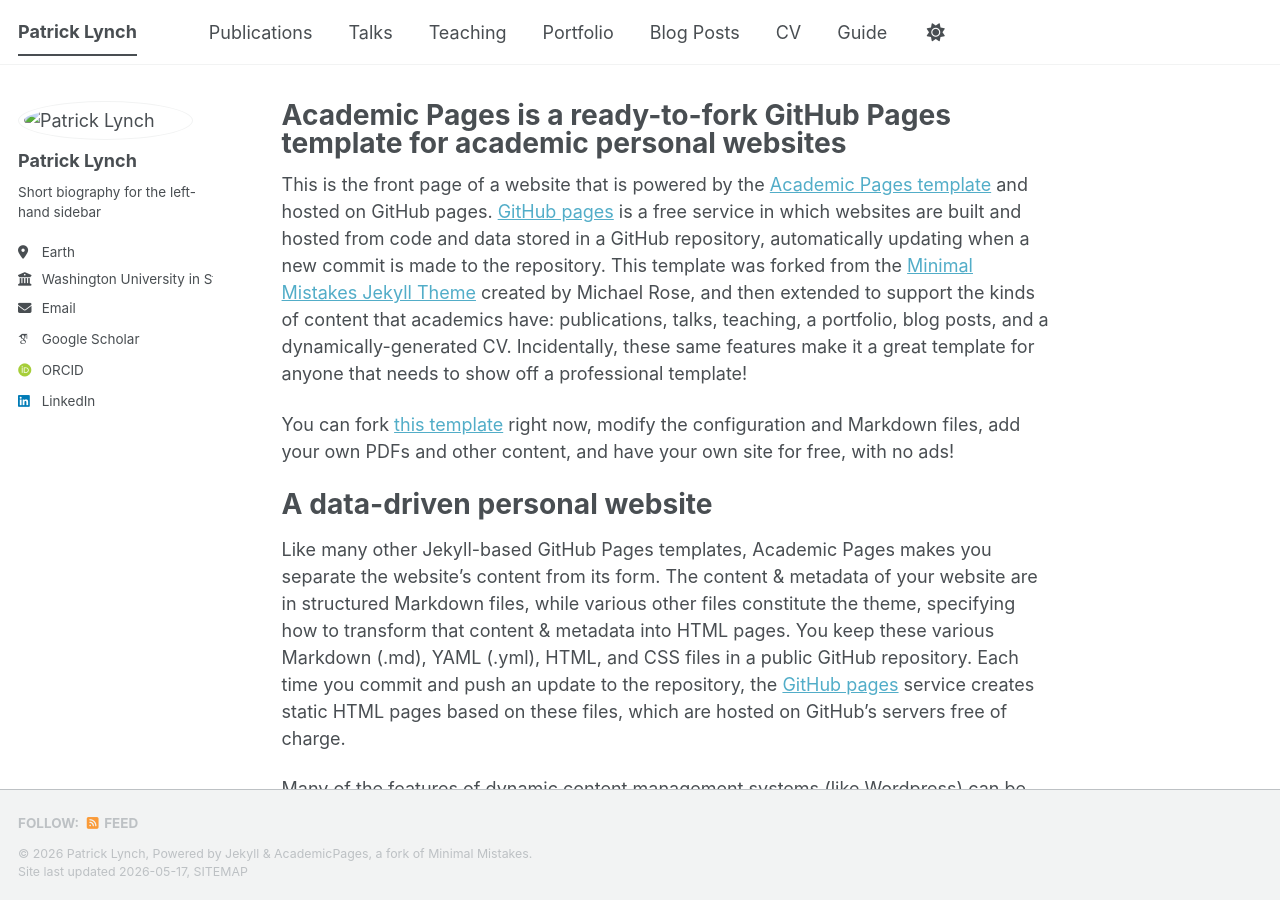
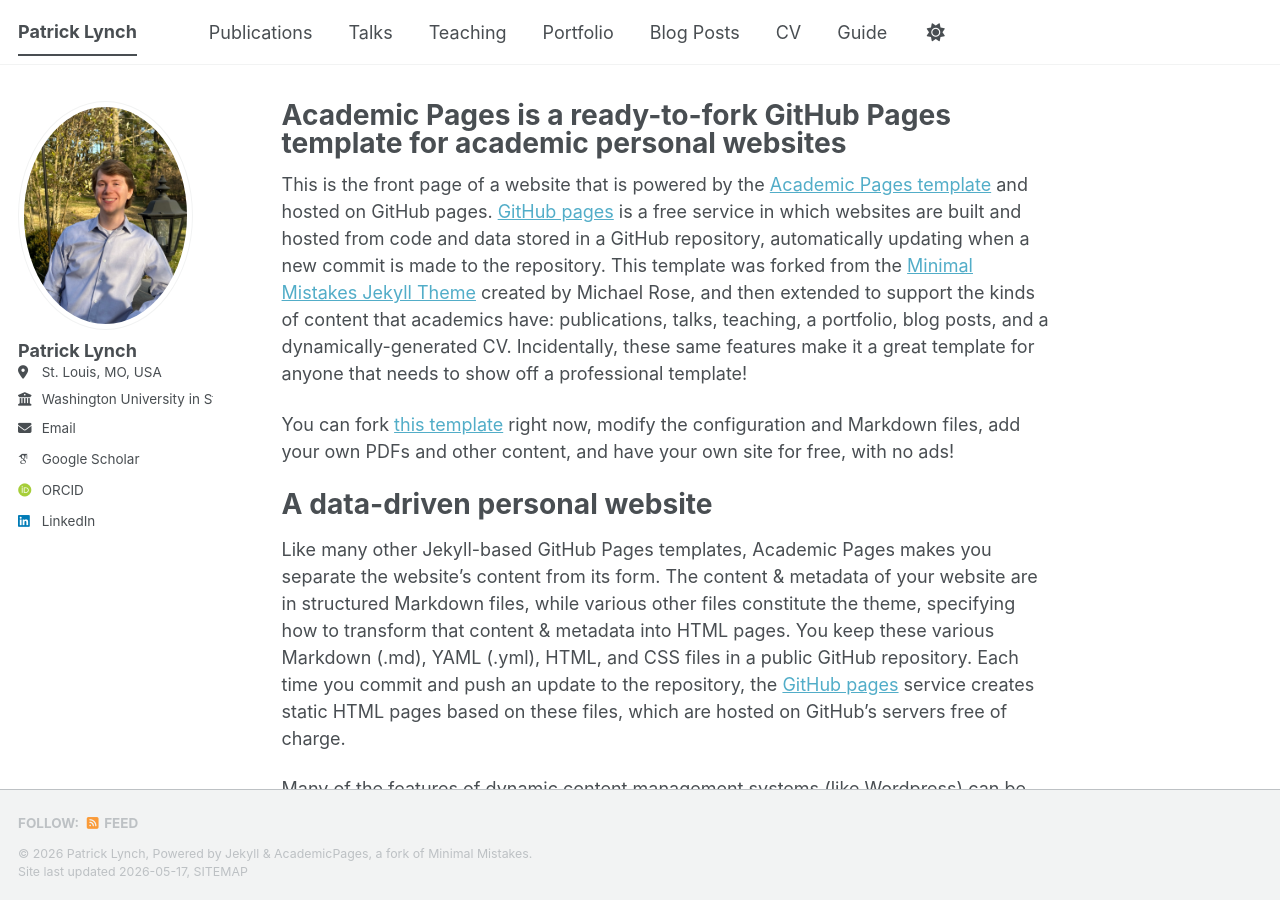
Before and after one commit to patricklynch7/patricklynch7.github.io, a Jekyll site: the page built from _pages/about.md, in a window 1280 px wide and 900 px high. Built offline with Jekyll 4.4.1, drawn with Linux system fonts in a browser that asks for light colours; some web fonts are replaced; a script bundle is joined from its source files by our own code; library files that are not in the unit come from our copies.

Commit message:
Update author avatar and location in config

```diff
--- a/_config.yml
+++ b/_config.yml
@@ -23,11 +23,11 @@
 #               Additional customization can be done by editing /_includes/author-profile.html
 author:
   # Biographic information
-  avatar           : "headshot.jpeg"
+  avatar           : "headshot.jpg"
   name             : "Patrick Lynch"
   pronouns         : # example: "she/her"
-  bio              : "Short biography for the left-hand sidebar"
-  location         : "Earth"
+  # bio              : "Short biography for the left-hand sidebar"
+  location         : "St. Louis, MO, USA"
   employer         : "Washington University in St. Louis"
   uri              : # URL
   email            : "patricklynch@wustl.edu"
```
